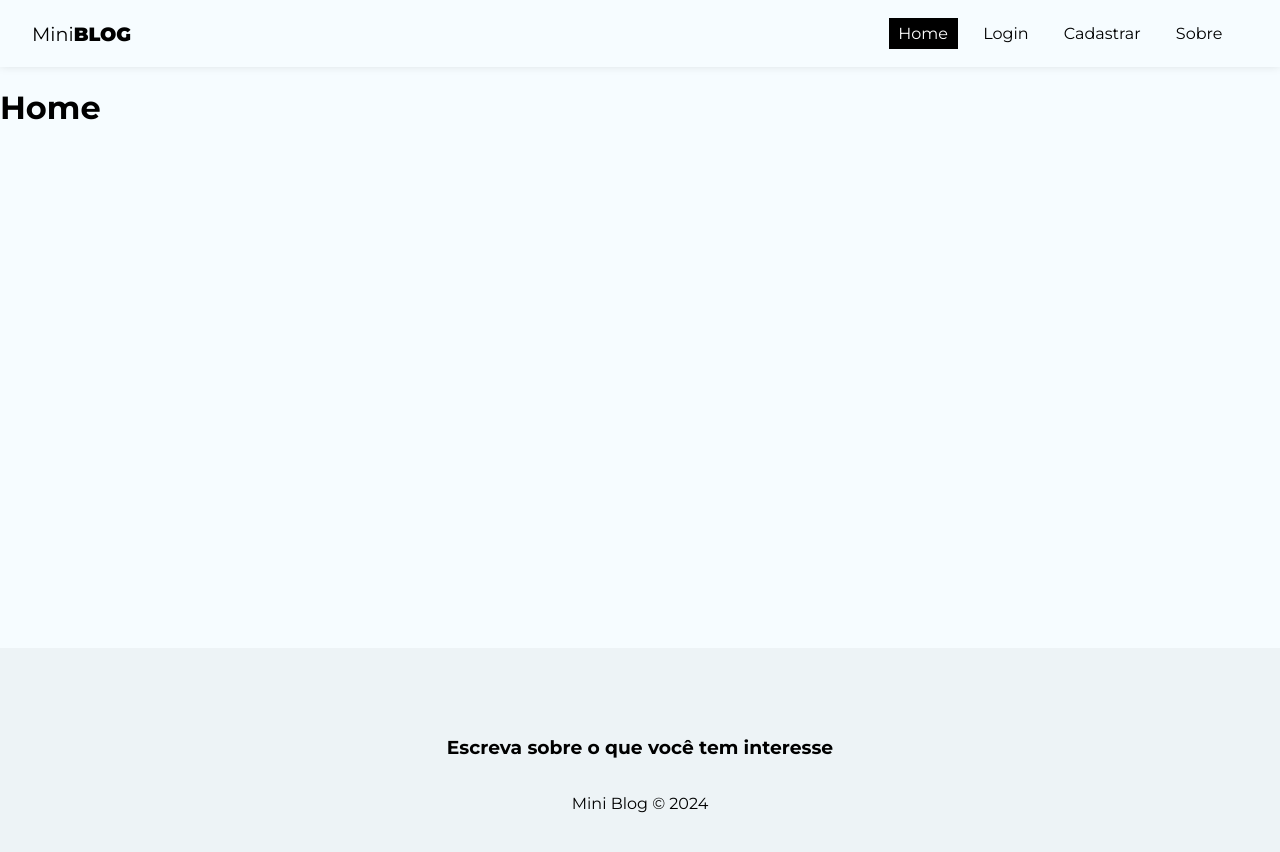
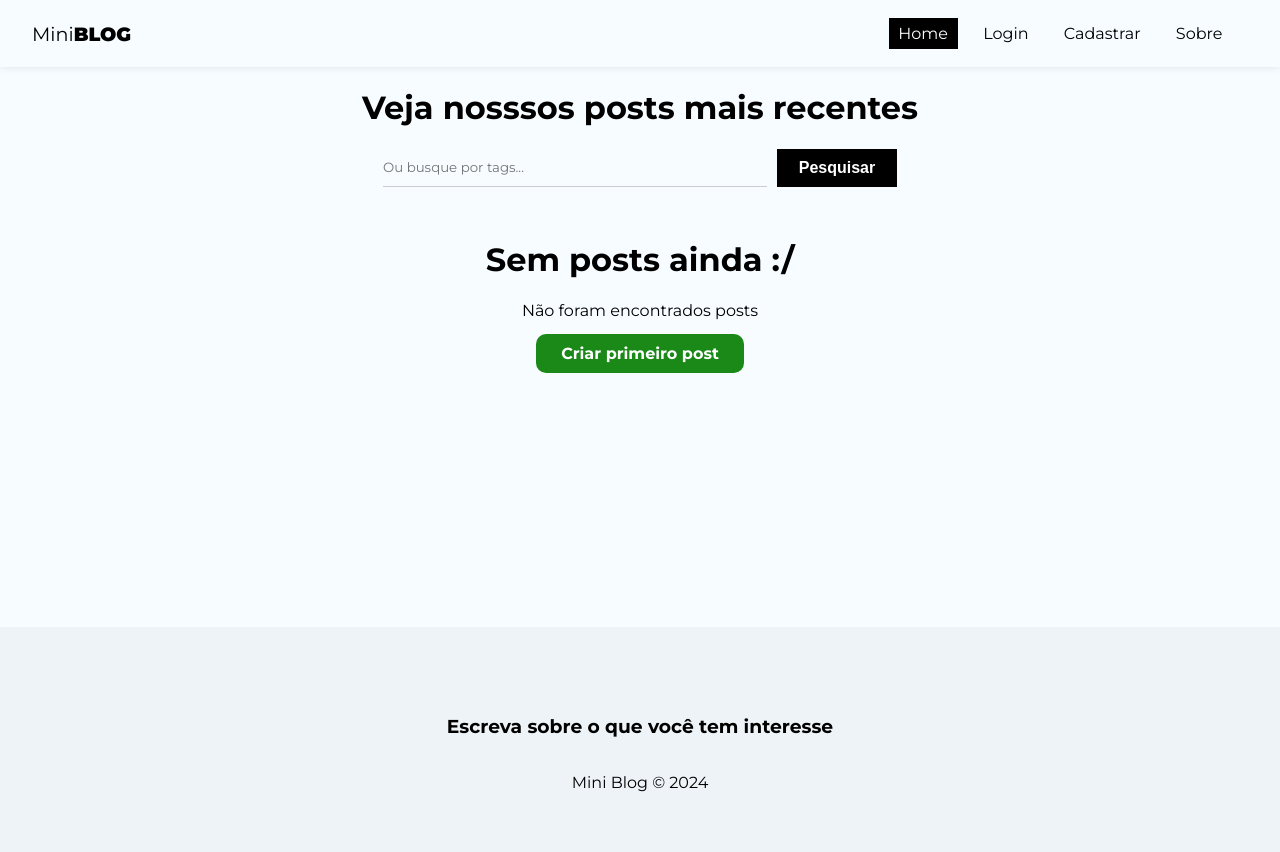
Before and after one commit to pedrofurns7/projeto_miniblog, a React (Create React App) app: page / in a window 1280 px wide. Shown: the top 852 px of the page. Built offline with nearby package versions, Linux system fonts and the light colour scheme; no server answers.

Commit message:
[feat]: add form validation and home style

```diff
--- a/src/pages/CreatePost/CreatePost.js
+++ b/src/pages/CreatePost/CreatePost.js
@@ -1,5 +1,5 @@
 import { useState } from "react";
-import { useNavigate } from "react-router-dom";
+import { Navigate, useNavigate } from "react-router-dom";
 import { useAuthValue } from "../../context/AuthContext";
 import { useInsertDocument } from "../../hooks/useInsertDocument";
 
@@ -16,26 +16,42 @@ const CreatePost = () => {
 
   const { insertDocument, response } = useInsertDocument("posts");
 
+  const navigate = useNavigate()
+
   const handleSubmit = (e) => {
     e.preventDefault();
     setFormError("");
 
     //validate image url
 
+    try{
+      new URL(image)
+    } catch(error){
+      setFormError("A imagem precisa ser uma URL")
+    }
+
     //create tags array
 
+    const tagsArray = tags.split(",").map((tag) => tag.trim().toLowerCase())
+
     //check values
+
+    if(!title || !image || !body || !tags || !body){
+      setFormError("Por favor, preencha todos os campos!")
+    }
+
+    if(formError) return
 
     insertDocument({
       title,
       image,
       body,
-      tags,
+      tagsArray,
       uid: user.uid,
       createdBy: user.displayName,
     })
 
-    //redirect home page
+    navigate("/")
   };
 
   return (
@@ -94,6 +110,7 @@ const CreatePost = () => {
             </button>
         )}
         {response.error && <p className="error">{response.error}</p>}
+        {formError.error && <p className="error">{formError.error}</p>}
       </form>
     </div>
   );
--- a/src/pages/Home/Home.js
+++ b/src/pages/Home/Home.js
@@ -1,12 +1,38 @@
-import styles from "./Home.module.css"
+import styles from "./Home.module.css";
 
+//hooks
+import { useNavigate, Link } from "react-router-dom";
+import { useState } from "react";
 
 const Home = () => {
+  const [query, setQuery] = useState("");
+  const [posts] = useState([])
+
+  const handleSubmit = (e) => {
+    e.preventDefault();
+  };
   return (
-    <div>
-        <h1>Home</h1>
+    <div className={styles.home}>
+      <h1>Veja nosssos posts mais recentes</h1>
+      <form onSubmit={handleSubmit} className={styles.search_form}>
+        <input
+          type="text"
+          placeholder="Ou busque por tags..."
+          onChange={(e) => setQuery(e.target.value)}
+        />
+        <button className="btn btn-dark">Pesquisar</button>
+      </form>
+      <div>
+        <h1>Sem posts ainda :/</h1>
+        {posts && posts.length === 0 && (
+          <div className={styles.noposts}>
+            <p>Não foram encontrados posts</p>
+            <Link to="/post/create"  className="btn">Criar primeiro post</Link>
+          </div>
+        )}
+      </div>
     </div>
-  )
-}
+  );
+};
 
-export default Home
+export default Home;
--- a/src/pages/Home/Home.module.css
+++ b/src/pages/Home/Home.module.css
@@ -0,0 +1,31 @@
+.home{
+    display: flex;
+    flex-direction: column;
+    align-items: center;
+}
+
+
+.search_form{
+    max-width: 100%;
+    width: 60%;
+    display: flex;
+    justify-content: center;
+    margin-bottom: 2em;
+}
+
+.search_form input {
+    margin-right: 10px;
+    width: 50%;
+}
+
+.noposts {
+    text-align: center;
+}
+
+.noposts p {
+    margin-bottom: 1.5em;
+}
+
+.noposts a {
+    padding: 10px 25px;
+}
```
